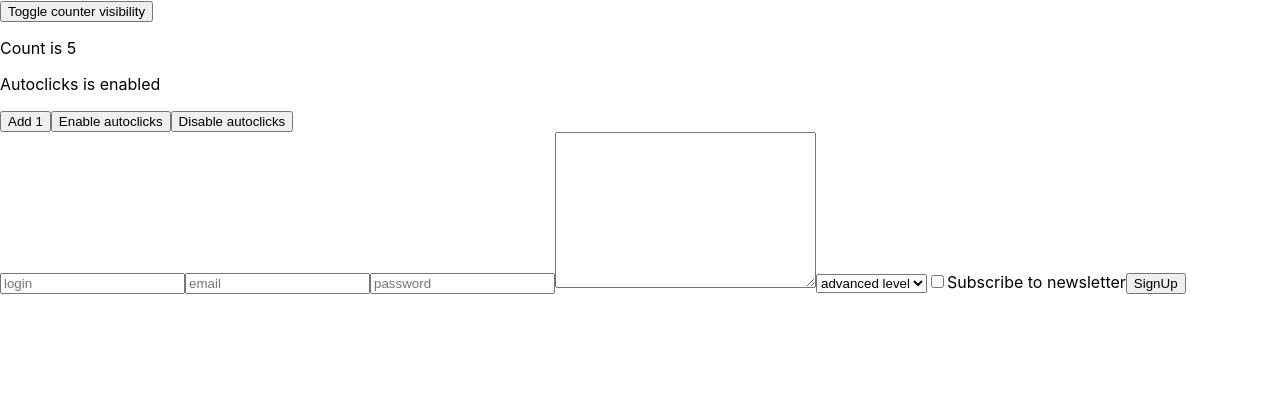
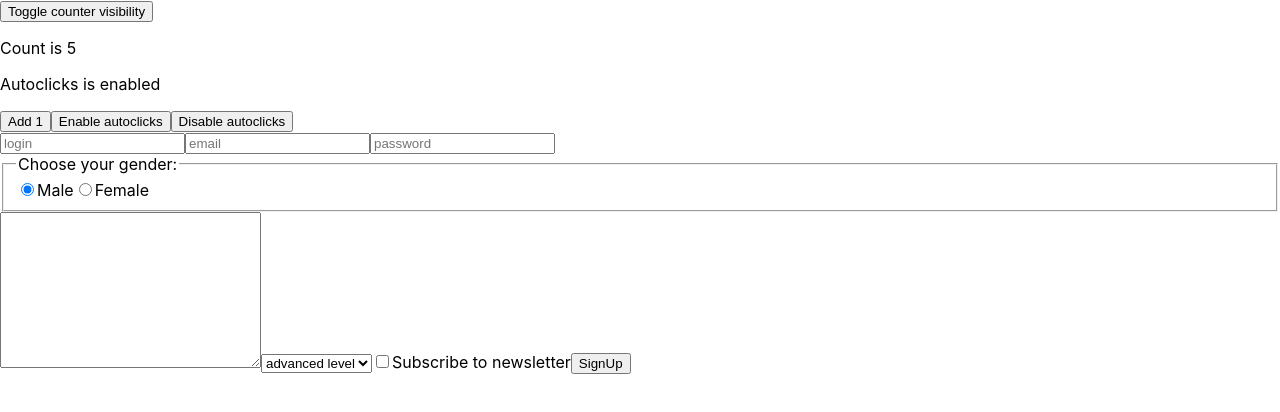
Before and after one commit to fc-fullstack-courses/fd-2023-1-react-app, a React (Create React App) app: page / in a window 1280 px wide. Shown: the top 412 px of the page. Built offline with nearby package versions, Linux system fonts and the light colour scheme; the HTML template or start-up script is replaced by a standard one.

Commit message:
Add radio buttons example

```diff
--- a/src/components/SignUpForm/index.jsx
+++ b/src/components/SignUpForm/index.jsx
@@ -22,6 +22,7 @@ class SignUpForm extends React.Component {
       comment: '',
       accountLevel: 'advanced',
       isSubscribed: false,
+      gender: 'male',
     };
   }
 
@@ -55,8 +56,15 @@ class SignUpForm extends React.Component {
   };
 
   render() {
-    const { login, email, password, comment, accountLevel, isSubscribed } =
-      this.state;
+    const {
+      login,
+      email,
+      password,
+      comment,
+      accountLevel,
+      isSubscribed,
+      gender,
+    } = this.state;
 
     return (
       <form onSubmit={this.handleSubmit}>
@@ -81,6 +89,29 @@ class SignUpForm extends React.Component {
           value={password}
           onChange={this.handleChange}
         />
+        <fieldset>
+          <legend>Choose your gender:</legend>
+          <label>
+            <input
+              type='radio'
+              name='gender'
+              value='male'
+              checked={gender === 'male'}
+              onChange={this.handleChange}
+            />
+            Male
+          </label>
+          <label>
+            <input
+              type='radio'
+              name='gender'
+              value='female'
+              checked={gender === 'female'}
+              onChange={this.handleChange}
+            />
+            Female
+          </label>
+        </fieldset>
         <textarea
           name='comment'
           cols='30'
```
